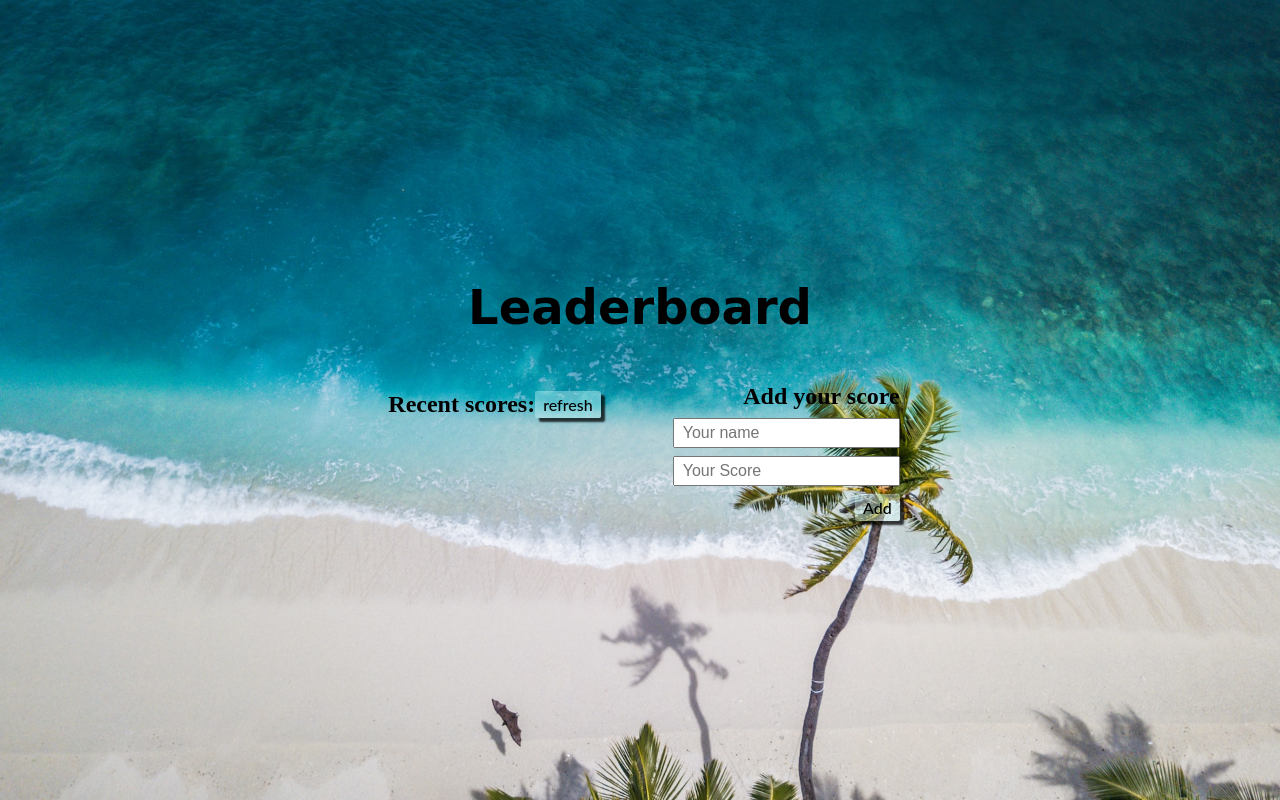
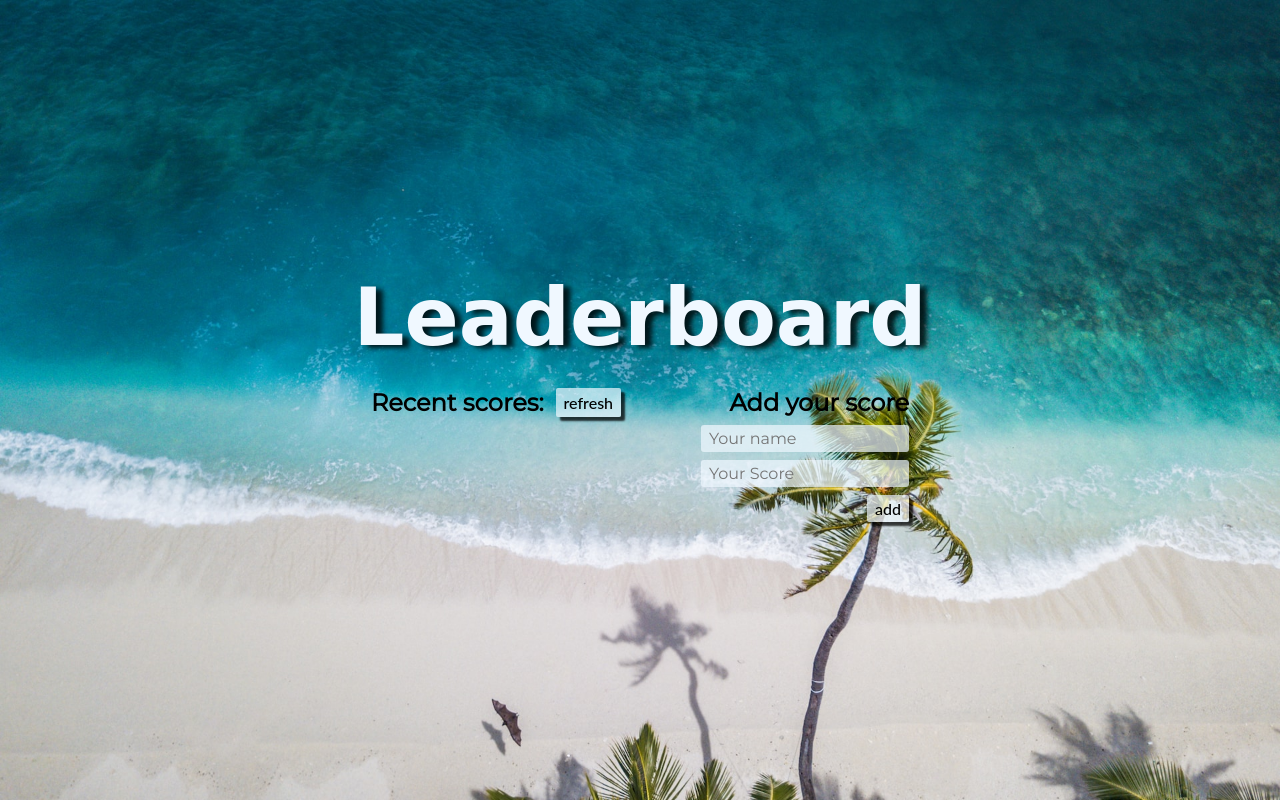
Before and after one commit to Kccendana/Leaderboard, a website built with webpack: page src/index.html in a window 1280 px wide. Built offline with nearby package versions, Linux system fonts and the light colour scheme; a web font is replaced by a local one.

Commit message:
add additional styles

```diff
--- a/src/index.html
+++ b/src/index.html
@@ -21,7 +21,7 @@
                 <h2>Add your score</h2>
                 <input type="text" id="leader-name" class="leader-name" placeholder="Your name">
                 <input type="text" id="leader-score" class="leader-score" placeholder="Your Score">
-                <button class="add" id="add" type="submit">Add</button>
+                <button class="add" id="add" type="submit">add</button>
             </form>
         </div>
     </div>
--- a/src/index.js
+++ b/src/index.js
@@ -25,8 +25,8 @@ form.addEventListener('submit', async (event) => {
       score,
     };
     await addScore(scoreData);
-    name = '';
-    score = '';
+    document.querySelector('#leader-name').value = '';
+    document.querySelector('#leader-score').value = '';
   }
 });
 
--- a/src/style.css
+++ b/src/style.css
@@ -5,6 +5,7 @@
   margin: 0;
   box-sizing: border-box;
   list-style: none;
+  font-family: 'Montserrat', sans-serif;
 }
 
 body {
@@ -17,8 +18,13 @@ body {
 
 h1 {
   font-family: 'Ribeye', cursive;
-  margin-bottom: 1em;
-  font-size: 3em;
+  margin-bottom: 0.2em;
+  font-size: 5em;
+  color: aliceblue;
+  -moz-text-shadow: 7px 3px 5px rgba(0, 0, 0, 0.8);
+  -webkit-text-shadow: 7px 3px 5px rgba(0, 0, 0, 0.8);
+  -ms-text-shadow: 7px 3px 5px rgba(0, 0, 0, 0.8);
+  text-shadow: 7px 3px 5px rgba(0, 0, 0, 0.8);
 }
 
 .container {
@@ -36,6 +42,10 @@ h1 {
   flex-wrap: wrap;
 }
 
+.recent-score h2 {
+  margin-right: 0.5em;
+}
+
 .list-form-container {
   align-items: flex-start;
 }
@@ -46,6 +56,7 @@ form#add-new {
   justify-content: center;
   align-items: flex-end;
   gap: 0.5em;
+  padding: 0.5em;
 }
 
 .listdiv {
@@ -62,7 +73,7 @@ button {
   font-weight: 500;
   font-size: 1em;
   border: none;
-  background-color: rgba(222, 255, 255, 0.384);
+  background-color: #f0f8ffb3;
   border-radius: 2px;
   cursor: pointer;
 }
@@ -72,7 +83,11 @@ button:hover {
 }
 
 .lists {
-  margin-top: 0.75em;
+  margin-top: 1em;
+  -moz-box-shadow: 11px 15px 18px -3px rgba(140, 135, 140, 0.8);
+  -webkit-box-shadow: 11px 15px 18px -3px rgba(140, 135, 140, 0.8);
+  -ms-box-shadow: 11px 15px 18px -3px rgba(140, 135, 140, 0.8);
+  box-shadow: 11px 15px 18px -3px rgba(140, 135, 140, 0.8);
 }
 
 .lists li {
@@ -80,15 +95,19 @@ button:hover {
   display: flex;
   justify-content: space-between;
   align-items: center;
+  background-color: rgba(240, 248, 255, 0.514);
 }
 
 .lists li:nth-child(odd) {
-  background-color: rgba(77, 75, 75, 0.425);
+  background-color: rgba(109, 107, 107, 0.425);
 }
 
 input {
   padding: 0.25em 0.5em;
   font-size: 1em;
+  border: none;
+  background-color: #f0f8ffb3;
+  border-radius: 3px;
 }
 
 .list-name {
```
Also changed, not shown: dist/main.bundle.js.
